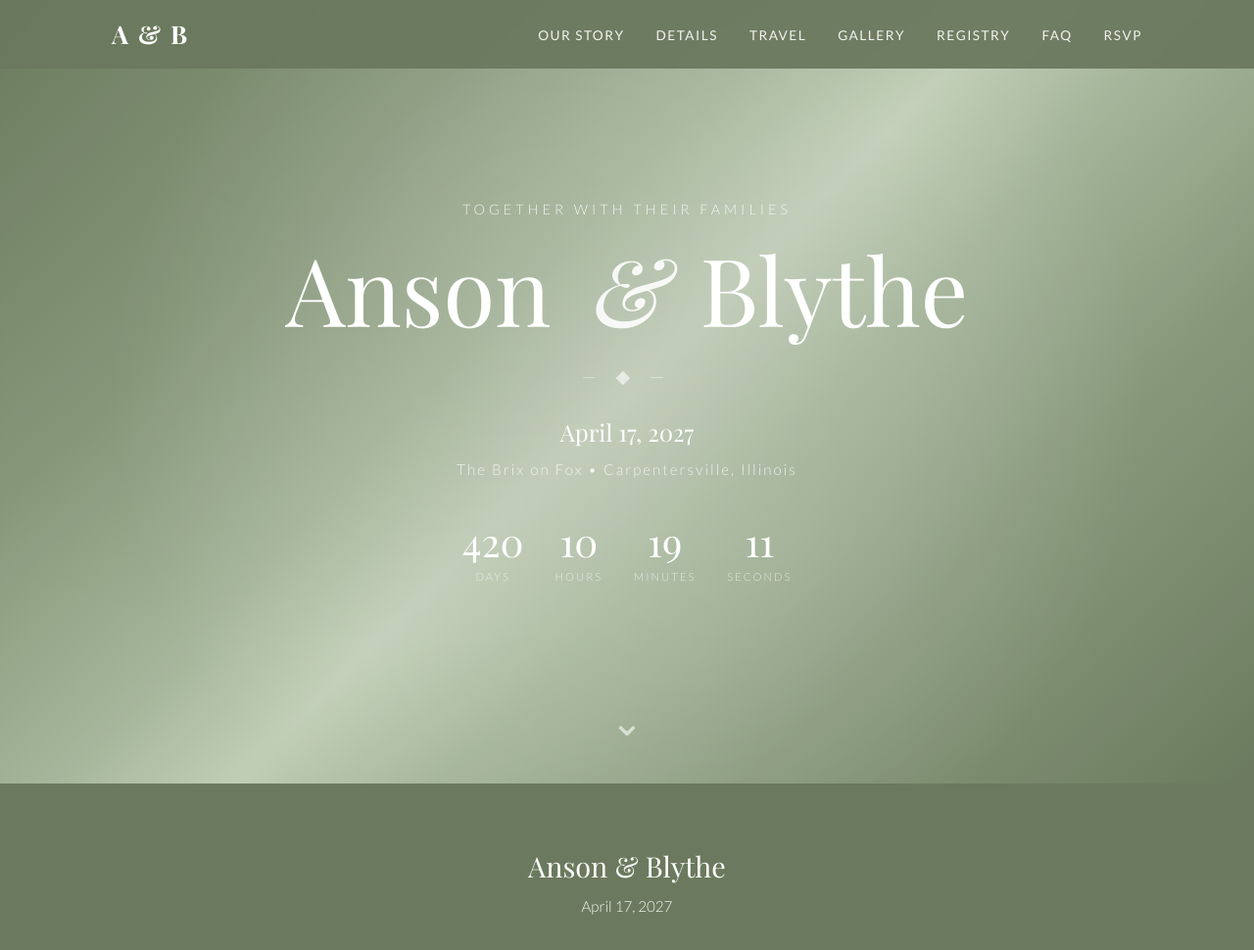
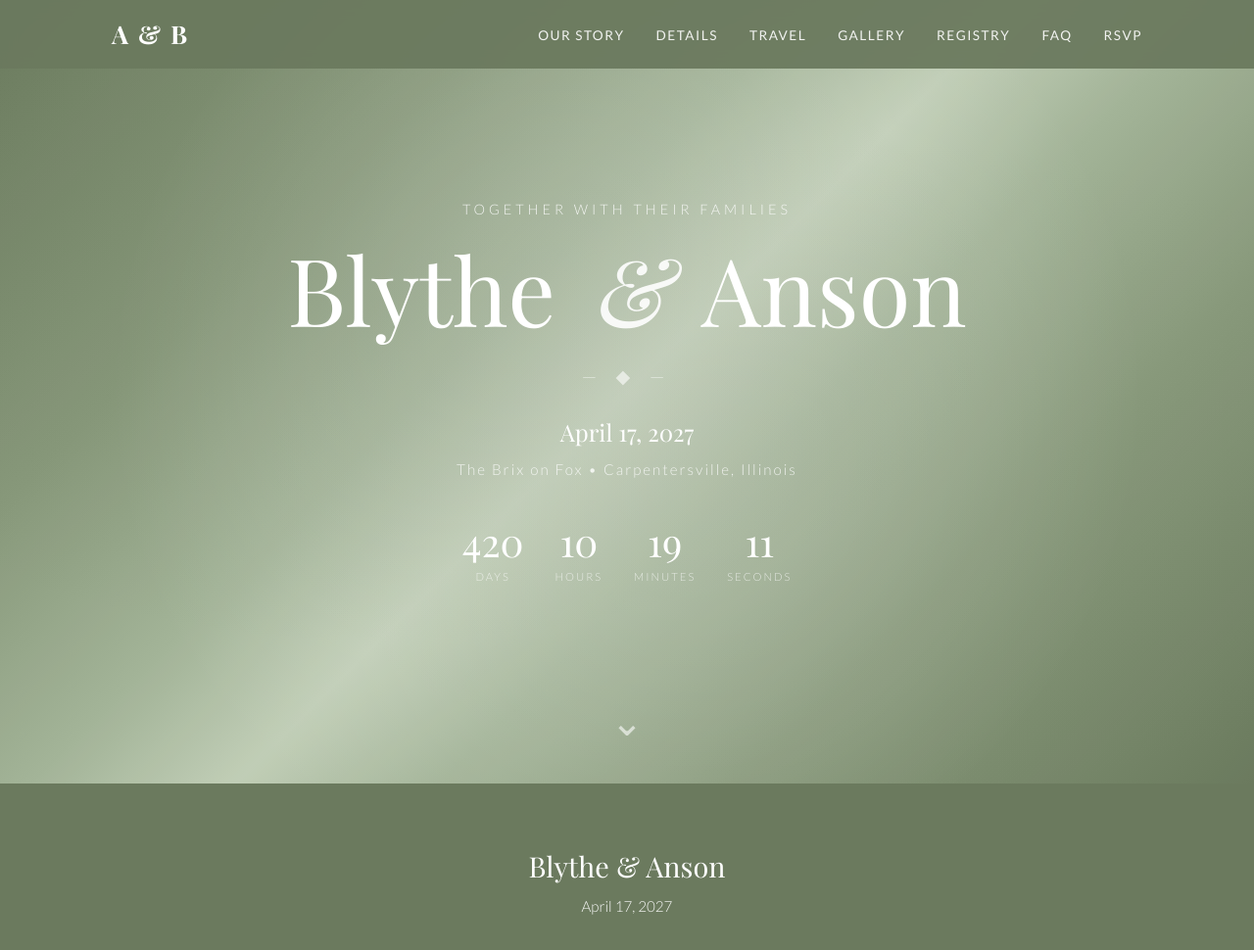
Before and after one commit to ansonm569/ClaudeCodeProjects1, a website: page index.html in a window 1280 px wide. Shown: the whole page at 98% size. Drawn offline with nearby package versions, Linux system fonts and the light colour scheme; a web font is replaced by a local one.

Commit message:
Update naming convention across the site

```diff
--- a/index.html
+++ b/index.html
@@ -3,7 +3,7 @@
 <head>
     <meta charset="UTF-8">
     <meta name="viewport" content="width=device-width, initial-scale=1.0">
-    <title>Anson & Blythe - Wedding</title>
+    <title>Blythe & Anson - Wedding</title>
     <link rel="stylesheet" href="styles.css">
     <link rel="preconnect" href="https://fonts.googleapis.com">
     <link rel="preconnect" href="https://fonts.gstatic.com" crossorigin>
@@ -36,7 +36,7 @@
         <div class="hero-overlay"></div>
         <div class="hero-content">
             <p class="hero-subtitle">Together with their families</p>
-            <h1 class="hero-title">Anson <span class="ampersand">&amp;</span> Blythe</h1>
+            <h1 class="hero-title">Blythe <span class="ampersand">&amp;</span> Anson</h1>
             <div class="hero-divider">
                 <span class="divider-leaf">&mdash; &#9670; &mdash;</span>
             </div>
@@ -67,7 +67,7 @@
     <!-- Footer -->
     <footer class="footer">
         <div class="container">
-            <p class="footer-names">Anson &amp; Blythe</p>
+            <p class="footer-names">Blythe &amp; Anson</p>
             <p class="footer-date">April 17, 2027</p>
         </div>
     </footer>
```
Also changed, not shown: details.html (+2 -2 lines), faq.html (+3 -3 lines), gallery.html (+2 -2 lines), registry.html (+2 -2 lines), rsvp.html (+2 -2 lines), story.html (+2 -2 lines), travel.html (+2 -2 lines).
